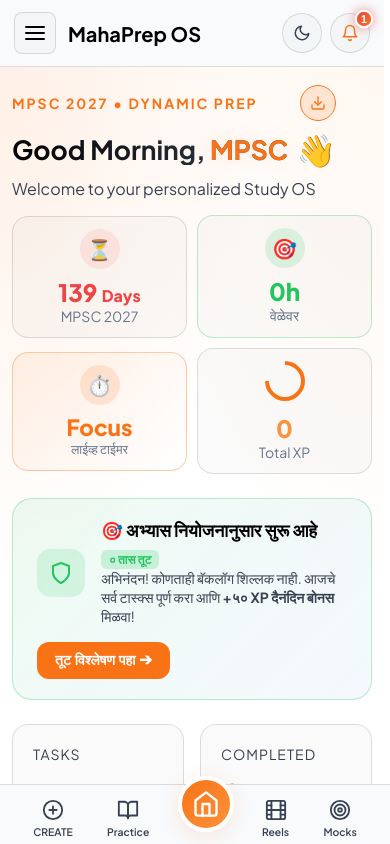
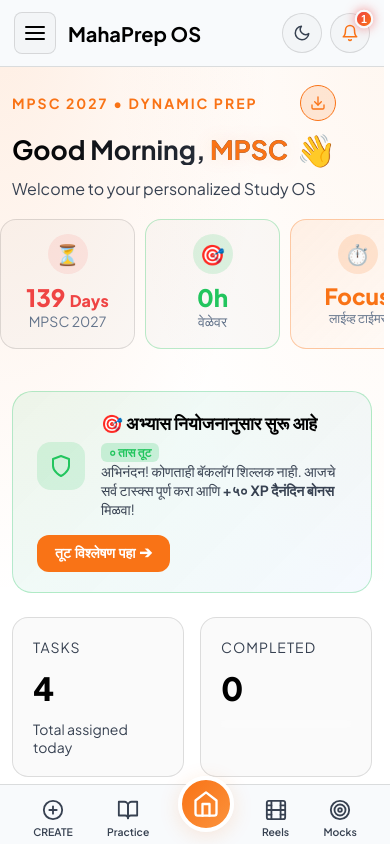
Before and after one commit to BalajiPatil1207/mpsc_manager, a React (Vite) app in the folder frontend/: page / in a window 390 px wide. Built offline with nearby package versions, Linux system fonts and the light colour scheme; no server answers.

Commit message:
feat: add Dashboard page and global styles

```diff
--- a/frontend/src/index.css
+++ b/frontend/src/index.css
@@ -244,6 +244,26 @@ h1, h2, h3, h4, h5, h6 {
   padding: 24px;
 }
 
+/* Tasks Cards Carousel & Swipe Hint */
+.tasks-cards-carousel {
+  display: flex;
+  flex-direction: column;
+  gap: 12px;
+  width: 100%;
+}
+
+.tasks-swipe-hint {
+  display: none;
+  font-size: 0.7rem;
+  font-weight: 700;
+  color: var(--accent-primary);
+  background: var(--accent-glow);
+  border: 1px solid rgba(249, 115, 22, 0.3);
+  padding: 2px 8px;
+  border-radius: 10px;
+  letter-spacing: 0.3px;
+}
+
 /* Pro Responsive Task Card Component */
 .task-card-pro {
   background: var(--glass-bg);
@@ -992,16 +1012,61 @@ h1, h2, h3, h4, h5, h6 {
   .date-input-theme { width: 100%; }
 
   .dashboard-header { flex-direction: column; gap: 14px; align-items: flex-start !important; }
-  .dashboard-header-actions {
-    display: grid !important;
-    grid-template-columns: 1fr 1fr !important;
+  .dashboard-header-actions,
+  .stat-cards-carousel {
+    display: flex !important;
+    flex-direction: row !important;
+    flex-wrap: nowrap !important;
+    overflow-x: auto !important;
     gap: 10px !important;
-    width: 100% !important;
-  }
-  .dashboard-header-actions .glass-card {
-    min-width: 0 !important;
-    padding: 12px 10px !important;
-    flex: unset !important;
+    scroll-snap-type: x mandatory;
+    -webkit-overflow-scrolling: touch;
+    padding: 4px 12px 10px 12px !important;
+    margin: 0 -12px 8px -12px !important;
+    scrollbar-width: none;
+    width: calc(100% + 24px) !important;
+  }
+  .dashboard-header-actions::-webkit-scrollbar,
+  .stat-cards-carousel::-webkit-scrollbar {
+    display: none;
+  }
+  .dashboard-header-actions .glass-card,
+  .stat-cards-carousel .glass-card {
+    flex: 0 0 135px !important;
+    min-width: 135px !important;
+    max-width: 135px !important;
+    scroll-snap-align: start;
+    padding: 14px 10px !important;
+    margin: 0 !important;
+  }
+
+  /* Mobile Horizontal Tasks Carousel */
+  .tasks-swipe-hint {
+    display: inline-flex !important;
+  }
+  .tasks-cards-carousel {
+    display: flex !important;
+    flex-direction: row !important;
+    flex-wrap: nowrap !important;
+    overflow-x: auto !important;
+    gap: 12px !important;
+    scroll-snap-type: x mandatory;
+    -webkit-overflow-scrolling: touch;
+    padding: 4px 12px 14px 12px !important;
+    margin: 0 -12px !important;
+    scrollbar-width: none;
+    width: calc(100% + 24px) !important;
+  }
+  .tasks-cards-carousel::-webkit-scrollbar {
+    display: none;
+  }
+  .tasks-cards-carousel .task-card-pro {
+    flex: 0 0 85% !important;
+    min-width: 275px !important;
+    max-width: 325px !important;
+    scroll-snap-align: start;
+    margin-bottom: 0 !important;
+    box-shadow: 0 4px 16px rgba(0, 0, 0, 0.2);
   }
 
   .task-action-btn {
--- a/frontend/src/pages/Dashboard.jsx
+++ b/frontend/src/pages/Dashboard.jsx
@@ -630,7 +630,7 @@ const Dashboard = ({ user, deferredPrompt, setDeferredPrompt }) => {
           <p style={{ color: 'var(--text-secondary)' }}>Welcome to your personalized Study OS</p>
         </div>
 
-        <div className="dashboard-header-actions flex-row gap-4" style={{ height: 'fit-content', flexWrap: 'wrap' }}>
+        <div className="dashboard-header-actions stat-cards-carousel">
           {/* Days Left Card */}
           <div className="glass-card flex-col justify-center align-center" style={{ padding: '16px', animation: 'slideUp 0.8s ease-out', flex: 1, minWidth: '130px', gap: '8px', textAlign: 'center' }}>
             <div style={{ width: '40px', height: '40px', borderRadius: '50%', background: 'rgba(239, 68, 68, 0.1)', color: 'var(--danger)', display: 'flex', alignItems: 'center', justifyContent: 'center', fontSize: '1.25rem', margin: '0 auto' }}>⏳</div>
@@ -879,9 +879,12 @@ const Dashboard = ({ user, deferredPrompt, setDeferredPrompt }) => {
 
           {/* Today's Tasks */}
           <div className="glass-panel dashboard-panel">
-            <div className="flex-row justify-between" style={{ marginBottom: '20px', flexWrap: 'wrap', gap: '8px' }}>
+            <div className="flex-row justify-between" style={{ marginBottom: '16px', flexWrap: 'wrap', gap: '8px' }}>
               <div className="flex-col gap-1">
-                <h2 style={{ fontSize: '1.25rem', margin: 0 }}>📋 Today's Tasks</h2>
+                <div style={{ display: 'flex', alignItems: 'center', gap: '8px' }}>
+                  <h2 style={{ fontSize: '1.25rem', margin: 0 }}>📋 Today's Tasks</h2>
+                  <span className="tasks-swipe-hint">👈 स्वाईप करा 👉</span>
+                </div>
                 <span style={{ fontSize: '0.75rem', color: 'var(--text-muted)' }}>
                   new tasks fetched: {localStorage.getItem('last_task_date') || new Date().toLocaleDateString('en-GB')} at {localStorage.getItem('last_task_time') || new Date().toLocaleTimeString('en-US', { hour: '2-digit', minute: '2-digit', hour12: true }).toLowerCase()}
                 </span>
@@ -966,7 +969,7 @@ const Dashboard = ({ user, deferredPrompt, setDeferredPrompt }) => {
               </div>
             </div>
 
-            <div className="flex-col gap-3">
+            <div className="tasks-cards-carousel">
               {(showAllTasks ? dailyTasks : dailyTasks.slice(0, 4)).map((task, idx) => (
                 <div
                   key={task.id}
```
